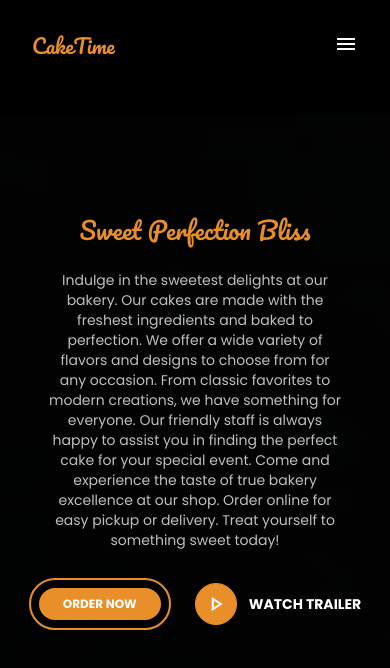
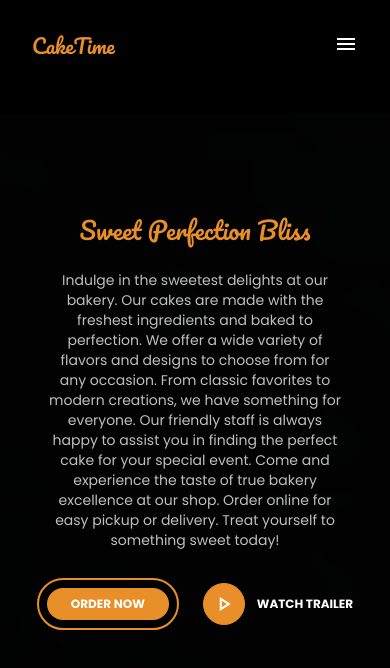
Before and after one commit to zainuddin25/CakeTime, an Angular app: page /landing-page in a window 390 px wide. Shown: the top 668 px of the page. Built offline with nearby package versions, Linux system fonts and the light colour scheme.

Commit message:
fix: font size trailer

```diff
--- a/src/app/components/hero/hero.component.html
+++ b/src/app/components/hero/hero.component.html
@@ -8,7 +8,7 @@
             </div>
             <div class="flex items-center gap-3 cursor-pointer">
                 <span class="material-symbols-outlined text-white border rounded-full p-2 lg:p-4 bg-primary border-primary">play_arrow</span>
-                <p class="uppercase font-bold text-white text-sm">watch trailer</p>
+                <p class="uppercase font-bold text-white text-xs lg:text-sm">watch trailer</p>
             </div>
         </div>
     </div>
```
